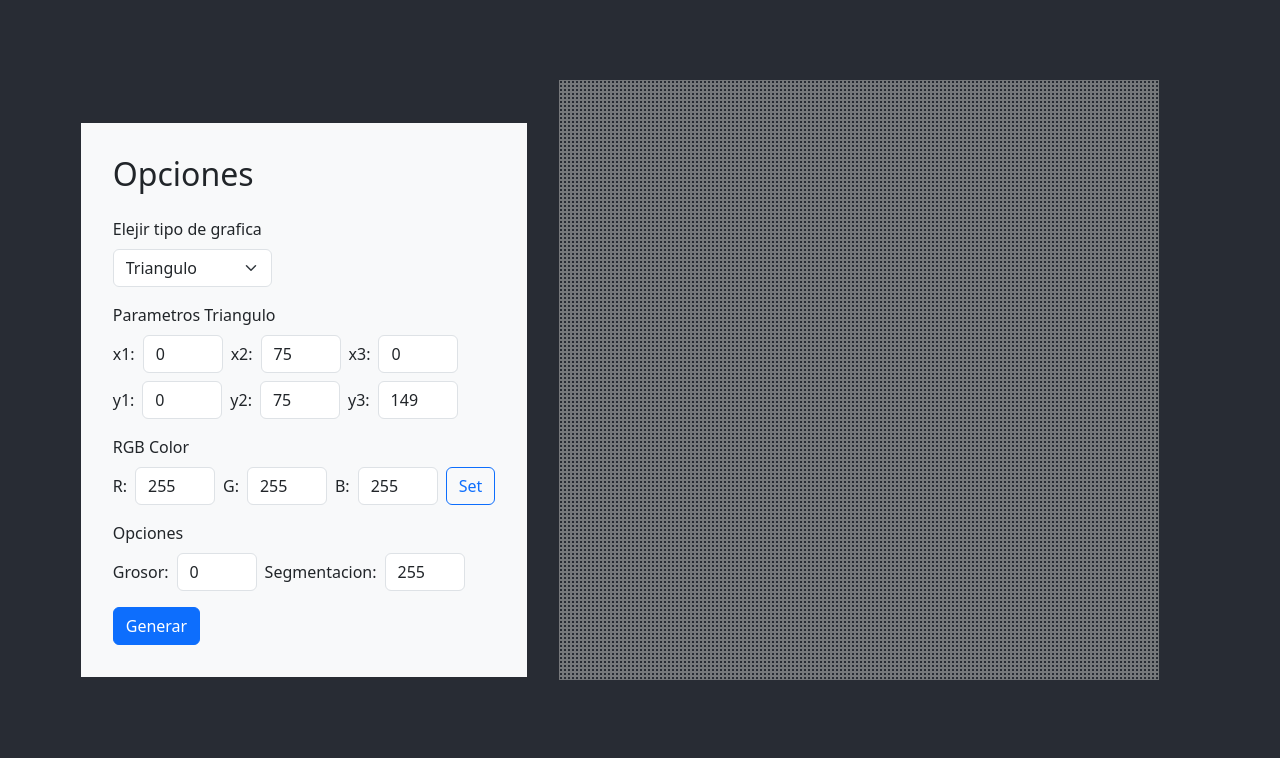
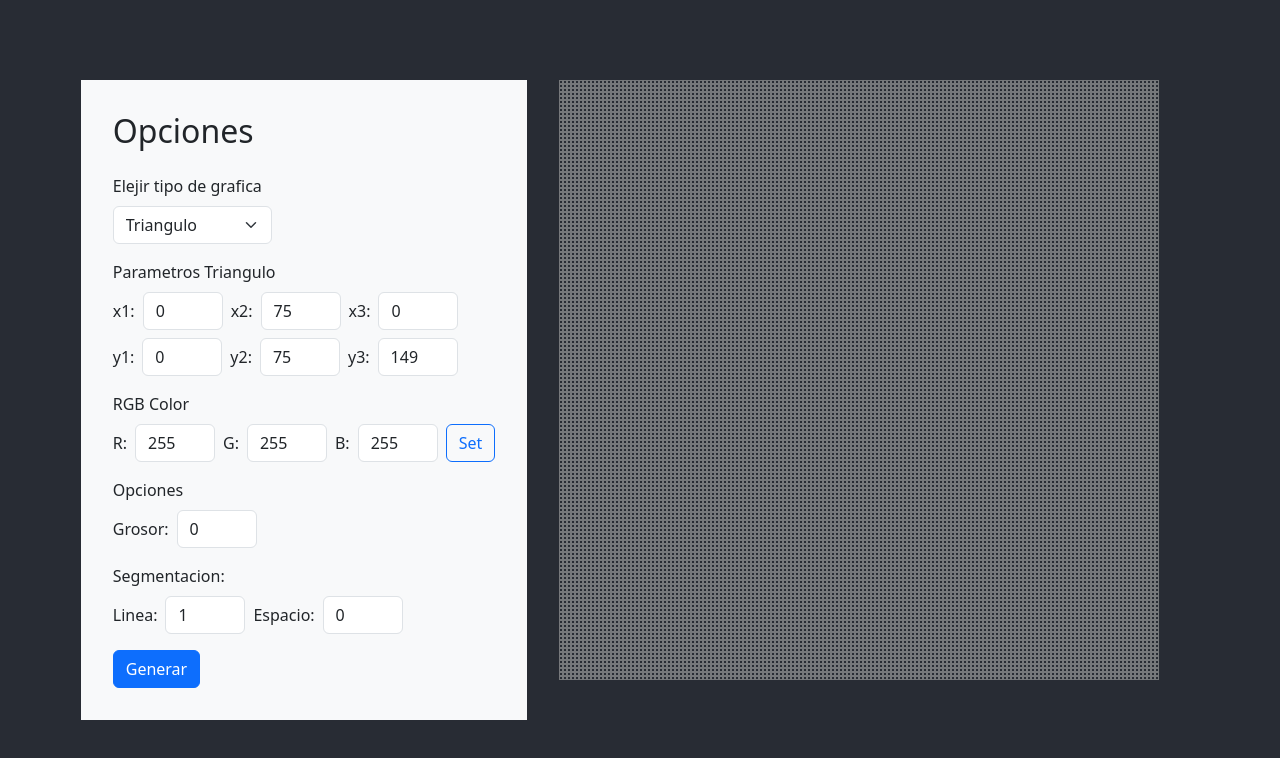
Before and after one commit to KevinOmega/CircleDrawign, a React (Create React App) app: page / in a window 1280 px wide. Shown: the top 758 px of the page. Built offline with nearby package versions, Linux system fonts and the light colour scheme.

Commit message:
agregar lineas segmentadas a la circunferencia

```diff
--- a/src/Form.js
+++ b/src/Form.js
@@ -37,8 +37,25 @@ const Form = () => {
     if(value < 0){
         value = 0;
     }
+    if(value > 10){
+        value = 10
+    }
 
     setOptions({...options,[name] : value});
+  }
+
+  const onSegmentationChange = (e) => {
+    let value = Number(e.target.value);
+    const name =  e.target.name;
+
+    if(value < 0){
+        value = 0
+    }
+    if(value > 10){
+        value = 10
+    }
+
+    setOptions({...options,segmentation : {...options.segmentation,[name] : value}})
   }
 
   const onColorChange = (e) => {
@@ -220,11 +237,24 @@ const Form = () => {
             className="form-control"
             type="number"
           />
-          <label>Segmentacion:</label>
+        </div>
+      </div>
+      <div className="input-item">
+      <label className="form-label">Segmentacion:</label>
+      <div className="flex-input">
+          <label>Linea:</label>
           <input
-            name="G"
-            value={formColor[1]}
-            onChange={(e) => onColorChange(e)}
+            name="draw"
+            value={options.segmentation.draw}
+            onChange={(e) => onSegmentationChange(e)}
+            className="form-control"
+            type="number"
+          />
+          <label>Espacio:</label>
+          <input
+            name="space"
+            value={options.segmentation.space}
+            onChange={(e) => onSegmentationChange(e)}
             className="form-control"
             type="number"
           />
--- a/src/context.js
+++ b/src/context.js
@@ -12,7 +12,7 @@ const AppProvider = ({ children }) => {
     triangle : {x1 : 0,y1 : 0,x2 : Math.floor(sizeMatrix/2),y2 : Math.floor(sizeMatrix/2),x3 : 0,y3 : sizeMatrix-1,},
     circle : {xc : Math.floor(sizeMatrix/2),yc : Math.floor(sizeMatrix/2), r: Math.floor(sizeMatrix/2)}
   })
-  const [options,setOptions] = useState({thickness : 0,segmentation : {draw : 2, space : 5}})
+  const [options,setOptions] = useState({thickness : 0,segmentation : {draw : 1, space : 0}})
   const [color,setColor] = useState("#fff");
 
 
@@ -36,9 +36,8 @@ const AppProvider = ({ children }) => {
 }
 
 function drawTriangle({x1, y1, x2, y2, x3, y3}) {
-  console.log(x1,x2,x3);
     const tempMatrix = matrix;
-    const pointIndex = 0;
+    let pointIndex = 0;
     dda(x1, y1, x2, y2,tempMatrix,pointIndex);
     dda(x2, y2, x3, y3,tempMatrix,pointIndex);
     dda(x3, y3, x1, y1,tempMatrix,pointIndex);
@@ -49,19 +48,21 @@ function drawTriangle({x1, y1, x2, y2, x3, y3}) {
 
 const drawCircle = ({xc,yc,r}) => {
   const tempMatrix = matrix;
+  let pointIndex = 0;
   let x = 0;
   let y = r;
   let d = 3 - 2 * r;
   while (x <= y) {
 
-      drawPoint(xc + x,yc + y,tempMatrix);
-      drawPoint(xc + y,yc + x,tempMatrix);
-      drawPoint(xc - x,yc + y,tempMatrix);
-      drawPoint(xc - y,yc + x,tempMatrix);
-      drawPoint(xc - x,yc - y,tempMatrix);
-      drawPoint(xc - y,yc - x,tempMatrix);
-      drawPoint(xc + x,yc - y,tempMatrix);
-      drawPoint(xc + y,yc - x,tempMatrix);
+      drawPoint(xc + x,yc + y,tempMatrix,pointIndex);
+      drawPoint(xc + y,yc + x,tempMatrix,pointIndex);
+      drawPoint(xc - x,yc + y,tempMatrix,pointIndex);
+      drawPoint(xc - y,yc + x,tempMatrix,pointIndex);
+      drawPoint(xc - x,yc - y,tempMatrix,pointIndex);
+      drawPoint(xc - y,yc - x,tempMatrix,pointIndex);
+      drawPoint(xc + x,yc - y,tempMatrix,pointIndex);
+      drawPoint(xc + y,yc - x,tempMatrix,pointIndex);
+      pointIndex++;
 
       if (d <= 0) {
         d += 4 * x + 6;
@@ -78,7 +79,7 @@ setMatrix({...matrix,...tempMatrix});
   const drawPoint = (x,y,tempMatrix,pointIndex) => {
     if(x >= 0 && x <= sizeMatrix - 1 && y >= 0 && y <= sizeMatrix - 1){
       let {draw,space} = options.segmentation;
-      if(space === 0 || ((pointIndex+1) % (draw + space) >= space)){
+      if(space === 0 || (pointIndex % (draw + space) < draw)){
         tempMatrix[x][y] = true;
         if(options.thickness > 0){
           for (let index = 1; index <= options.thickness; index++) {
@@ -107,7 +108,6 @@ setMatrix({...matrix,...tempMatrix});
   }
 
   const generateBtn = () => {
-    console.log(algorithms);
     switch (algorithms) {
       case '1':
         drawTriangle(parameters.triangle)
```
